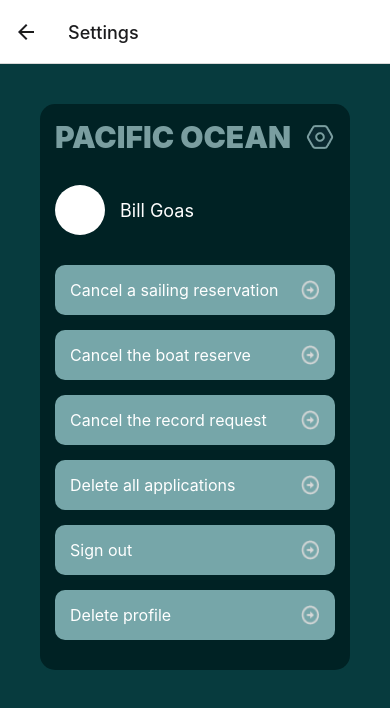
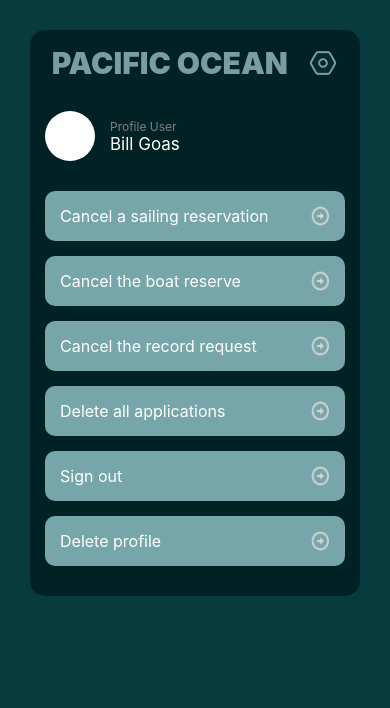
Before and after one commit to Vitalii1813/PacificOcean, a React Native app: screen /Settings in a window 390 px wide. Shown: the top 708 px of the page. Built offline with nearby package versions, Linux system fonts and the light colour scheme.

Commit message:
small_settings

```diff
--- a/App.tsx
+++ b/App.tsx
@@ -141,7 +141,7 @@ export default function App() {
           <Stack.Screen
             name="Settings"
             component={SettingsOcean}
-            options={{ headerShown: true, title: 'Settings' }}
+            options={{ headerShown: false, title: 'Settings' }}
           />
           <Stack.Screen
             name="EnablePassword"
--- a/displays/SettingsOcean.tsx
+++ b/displays/SettingsOcean.tsx
@@ -8,6 +8,7 @@ import {
   Image,
 } from "react-native";
 import { useNavigation } from "@react-navigation/native";
+import { SafeAreaView } from "react-native-safe-area-context";
 
 const SettingsOcean = () => {
   const navigation = useNavigation();
@@ -43,19 +44,22 @@ const SettingsOcean = () => {
 
   return (
     <View style={styles.container}>
+      <SafeAreaView></SafeAreaView>
       <View style={styles.whiteContainer}>
       <View style={styles.header}>
           <Text style={styles.title}>PACIFIC OCEAN</Text>
           <TouchableOpacity>
             <Image
               source={require("../svg/home_img/settings.png")}
-              style={styles.settings_img}
             />
           </TouchableOpacity>
         </View>
       <View style={styles.profile}>
         <View style={styles.profileImage} />
+        <View style={styles.profileuserContent}>
+        <Text style={styles.profileUser}>Profile User</Text>
         <Text style={styles.profileName}>Bill Goas</Text>
+        </View>
       </View>
 
       {/* Button with arrow icon */}
@@ -145,7 +149,7 @@ const styles = StyleSheet.create({
   container: {
     flex: 1,
     backgroundColor: "#073B3E",
-    padding: 40,
+    padding: 30,
   },
   header: {
     flexDirection: "row",
@@ -176,7 +180,15 @@ const styles = StyleSheet.create({
   },
   profileName: {
     color: "#ffffff",
-    fontSize: 18,
+    fontSize: 17,
+  },
+  profileUser:{
+    color: "grey",
+    fontSize: 12,
+  },
+  profileuserContent:{
+    flex:1,
+    flexDirection:'column',
   },
   button: {
     backgroundColor: "#76A6A9",
```
